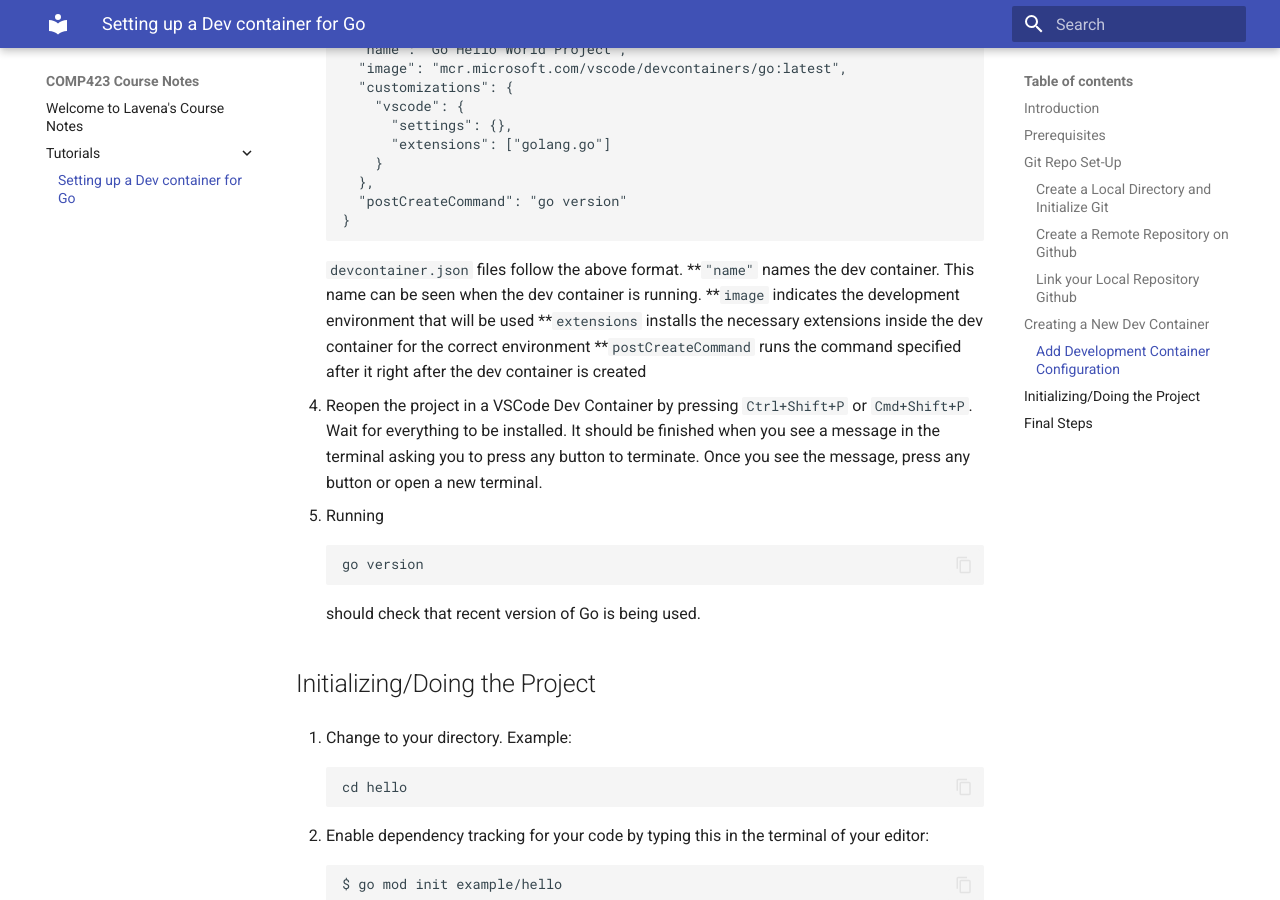
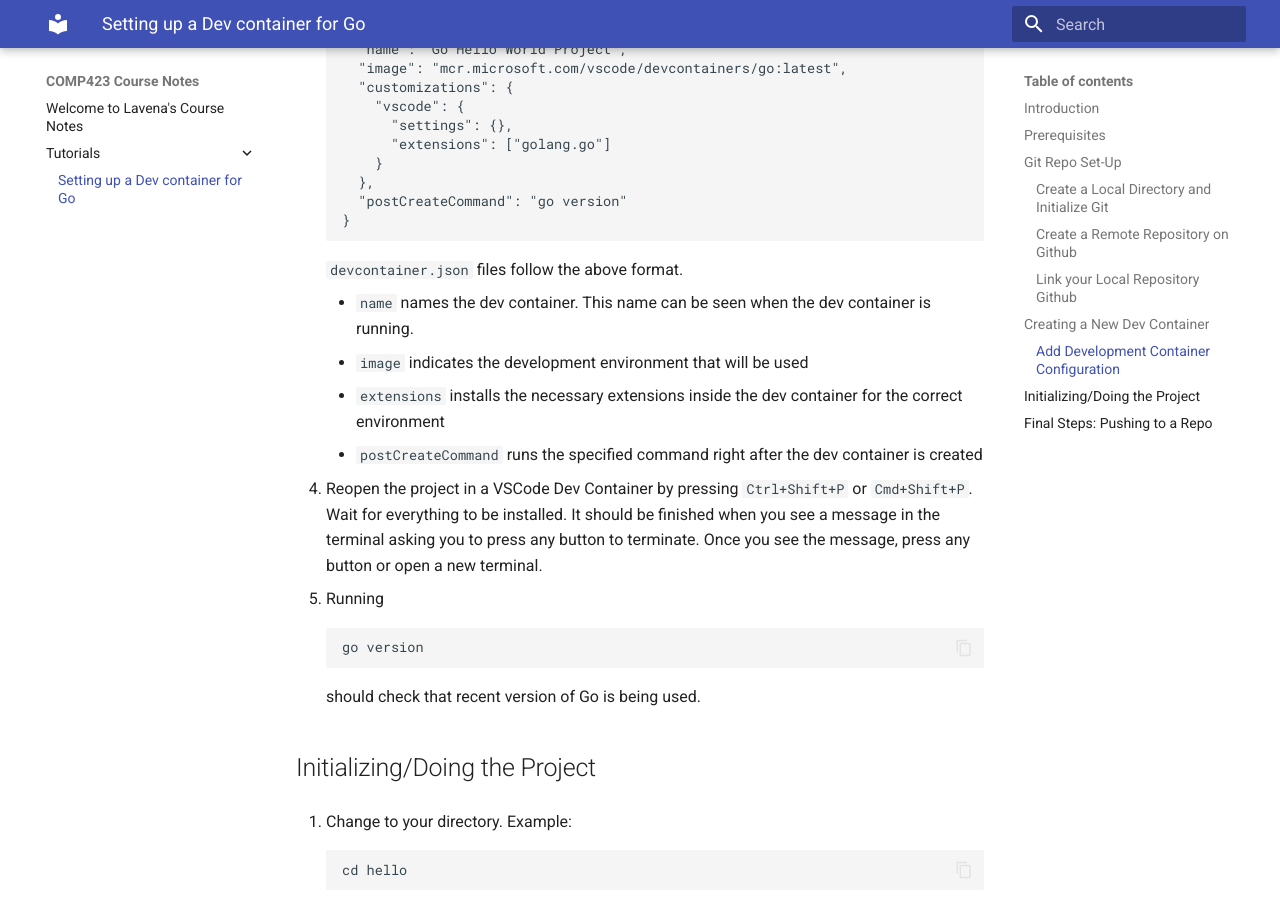
Before and after one commit to bnln7/comp423-course-notes, an MkDocs documentation site: the page built from docs/tutorials/go-setup.md, in a window 1280 px wide and 900 px high, scrolled down 2278 px. Built offline with MkDocs 1.6.1 and Material for MkDocs 9.7.7, drawn with Linux system fonts in a browser that asks for light colours; some of the changed text lies outside the part shown.

Commit message:
Tutorial edits

````diff
--- a/docs/tutorials/go-setup.md
+++ b/docs/tutorials/go-setup.md
@@ -42,7 +42,7 @@ git commit -m "Initial commit with README"
 2. Fill in the details as follows:
 
     * Repository Name: `go-hello-world-project`
-    * Description: "Hello World Go Program
+    * Description: "Hello World Go Program"
     * Visibility: Public
     * Click `Create Repository`
 
@@ -79,10 +79,10 @@ git push --set-upstream origin main
 }
 ```
 `devcontainer.json` files follow the above format.
-**`"name"` names the dev container. This name can be seen when the dev container is running.
-**`image` indicates the development environment that will be used
-**`extensions` installs the necessary extensions inside the dev container for the correct environment
-**`postCreateCommand` runs the command specified after it right after the dev container is created
+    * `name` names the dev container. This name can be seen when the dev container is running.
+    * `image` indicates the development environment that will be used
+    * `extensions` installs the necessary extensions inside the dev container for the correct environment
+    * `postCreateCommand` runs the specified command right after the dev container is created
 4. Reopen the project in a VSCode Dev Container by pressing `Ctrl+Shift+P` or `Cmd+Shift+P`. Wait for everything to be installed. It should be finished when you see a message in the terminal asking you to press any button to terminate. Once you see the message, press any button or open a new terminal.
 5. Running
 ```
@@ -138,7 +138,12 @@ Running the built binary: Calling run just executes the program. In contrast, th
 ./hello
 ```
 
-## Final Steps
-
+## Final Steps: Pushing to a Repo
+1. In your terminal, type
+```
+git add .
+git commit -m "Final Hello World Project"
+git push -u origin main
+```
 
 Congratulations! You are done!
````
